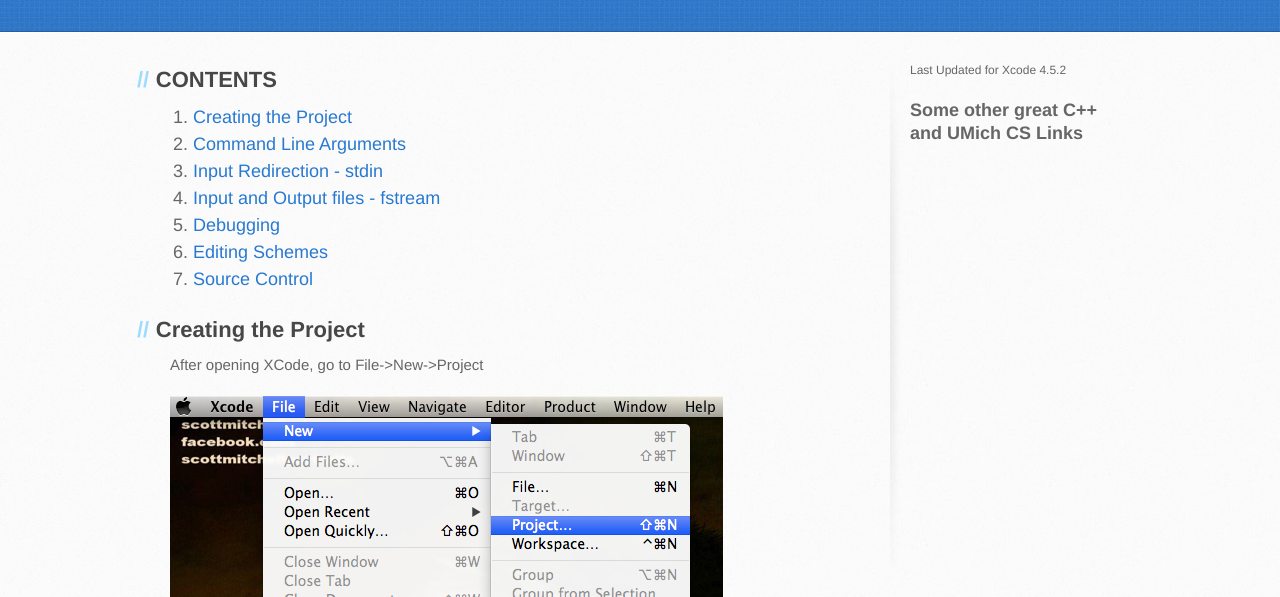
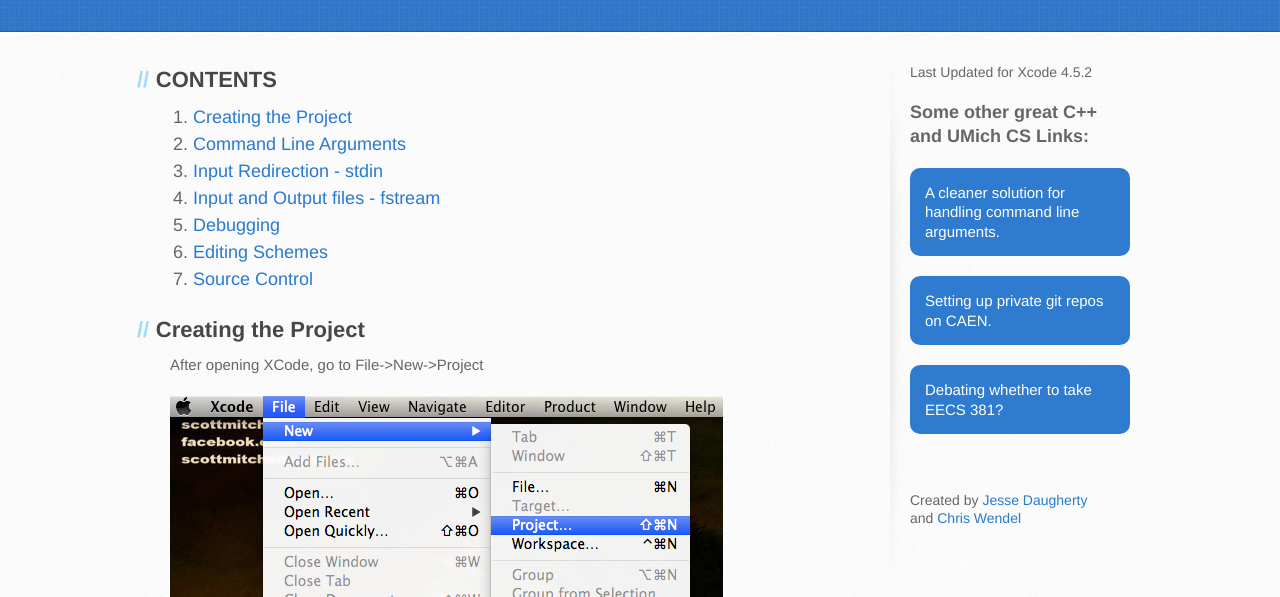
Before and after one commit to jtdaugh/xcode-umich, a plain HTML site: page index.html in a window 1280 px wide. Shown: the part 203-800 px from the top of the page. Drawn offline with Linux system fonts and the light colour scheme.

Commit message:
added side buttons

```diff
--- a/index.html
+++ b/index.html
@@ -101,7 +101,7 @@
           </p>
           <p>Now cin will behave the same as if you redirected the contents of a text file to a program, as seen above
           </p>
-          <p><b>REMEMBER TO COMMENT THIS CODE OUT OR DELETEIT BEFORE YOU SUBMIT OR TEST ON CAEN, INPUT WILL NOT WORK IF THIS CODE IS STILL THERE</b>
+          <p><b>REMEMBER TO COMMENT THIS CODE OUT OR DELETE IT BEFORE YOU SUBMIT OR TEST ON CAEN, INPUT WILL NOT WORK IF THIS CODE IS STILL THERE</b>
           </p>
           <h2 id="4">Input and Output files - fstream</h2>
             <p>Yolo ipsum atque ullam but seeing my family have it all harum delectus quo.
@@ -176,8 +176,13 @@
         <aside id="sidebar">
           <p>Last Updated for Xcode 4.5.2</p>
 
-          <p class="side-header">Some other great C++ and UMich CS Links</p>
+          <p class="side-header">Some other great C++ and UMich CS Links:</p>
+          <p><a class="button" href="#" target="_blank">A cleaner solution for handling command line arguments.</a></p>
+          <p><a class="button" href="#" target="_blank">Setting up private git repos on CAEN.</a></p>
+          <p><a class="button" href="http://shoulditake381.com" target="_blank">Debating whether to take EECS 381?</a></p>
 
+          <br/><br/>
+          <p>Created by <a href="http://jessedaugherty.com" target="_blank">Jesse Daugherty</a> and <a href="http://twitter.com/CEWendel" target="_blank">Chris Wendel</a></p>
         </aside>
       </div>
     </div>
--- a/stylesheets/stylesheet.css
+++ b/stylesheets/stylesheet.css
@@ -115,7 +115,7 @@ aside#sidebar {
   min-height: 504px;
   float: right;
   background: transparent url(../images/sidebar-bg.jpg) 0 0 no-repeat;
-  font-size: 12px;
+  font-size: 14px;
   line-height: 1.3;
 }
 
@@ -128,16 +128,16 @@ aside#sidebar p.repo-owner a {
   margin-bottom: 40px;
 }
 
-a.button {
+/*a.button {
   width: 134px;
   height: 58px;
   line-height: 1.2;
   font-size: 23px;
   color: #fff;
   padding-left: 68px;
-  padding-top: 22px;
+  padding-top: 15px;
   font-family: 'Helvetica Neue', Helvetica, Arial, serif;
-}
+}*/
 a.button small {
   display: block;
   font-size: 11px;
@@ -149,12 +149,27 @@ header a.button {
   background: transparent url(../images/github-button.png) 0 0 no-repeat;
 }
 aside a.button {
-  width: 138px;
-  padding-left: 64px;
+  width: 190px;
+  min-width: 190px;
+  padding:15px;
   display: block;
-  background: transparent url(../images/download-button.png) 0 0 no-repeat;
+  background-color: #2e7bcf;
+    color: #fff;
+  border-radius: 10px;
+  -moz-border-radius:10px;
+  -webkit-border-radius:10px;
   margin-bottom: 20px;
-  font-size: 21px;
+  font-size: 15px;
+}
+aside a.button:hover {
+
+  background-color: #3985d8;
+    color: #eee;
+  border-radius: 10px;
+  -moz-border-radius:10px;
+  -webkit-border-radius:10px;
+  margin-bottom: 20px;
+  font-size: 15px;
 }
 
 code, pre {
```
Also changed, not shown: images/download-button.png.
